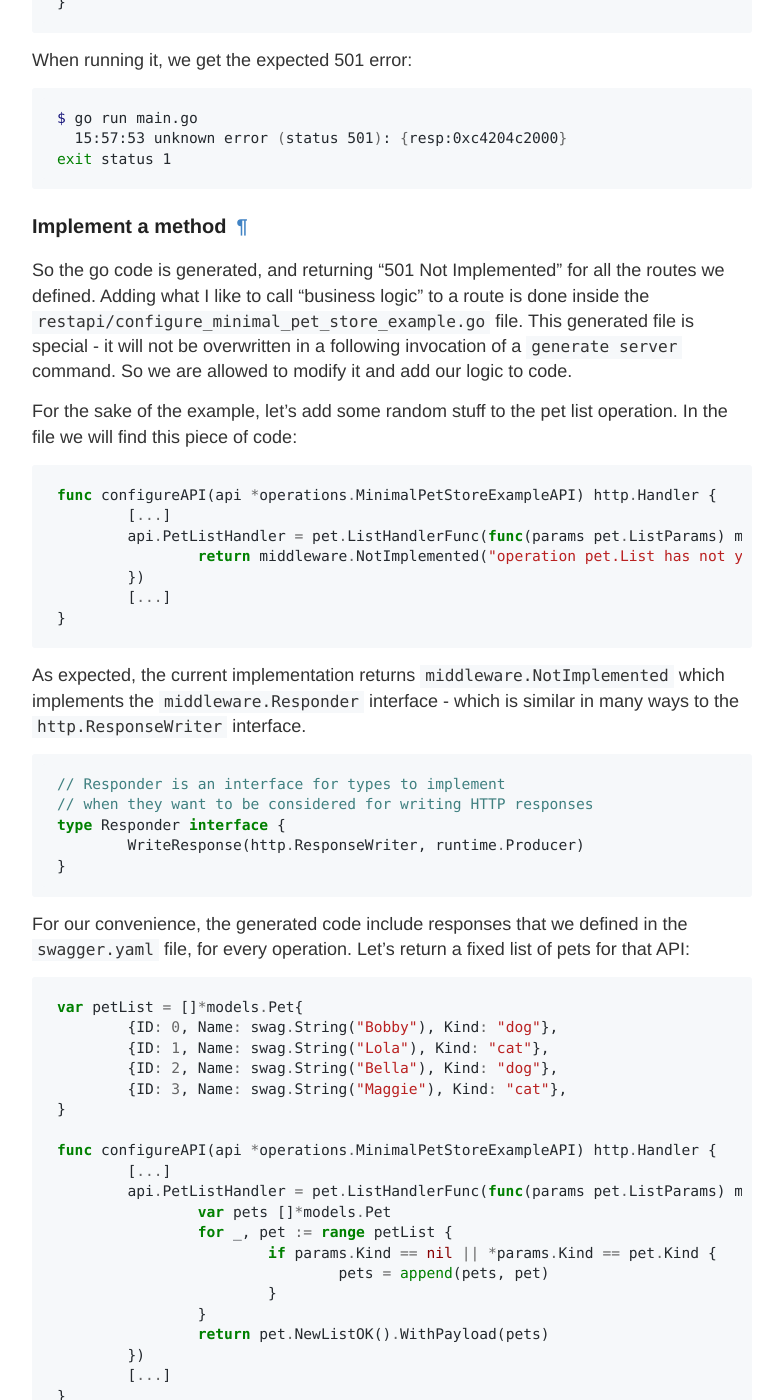
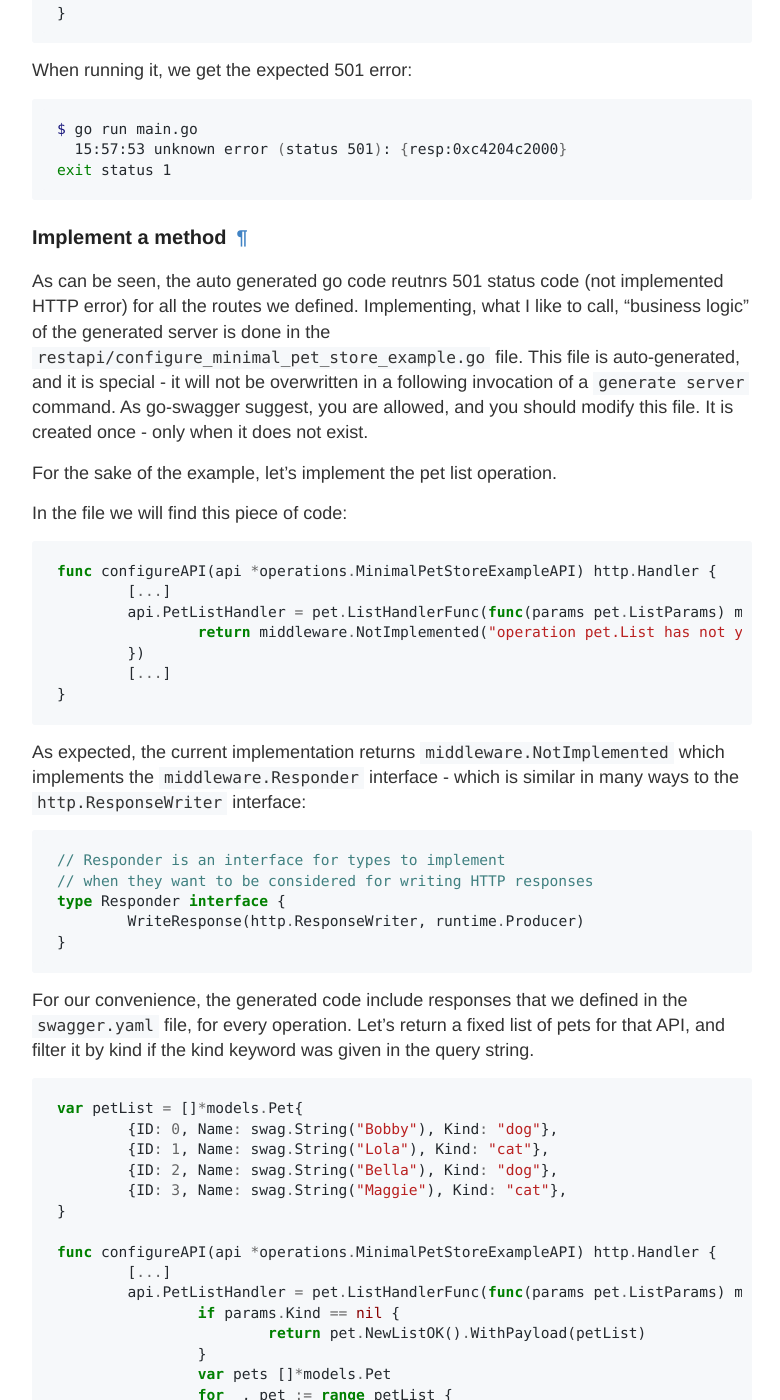
Before and after one commit to posener/posener.github.io, a Jekyll site: the page built from _posts/2018-06-16-go-swagger.md, in a window 1280 px wide and 1400 px high, scrolled down 2820 px. Shown: the whole window, without its empty margins (248-1028 px from the left). Built offline with Jekyll 4.4.1, drawn with Linux system fonts in a browser that asks for light colours; emoji names are drawn with the system emoji font; comment, search, counter and statistics services are not loaded; some of the changed text lies outside the part shown.

Commit message:
more fixes

````diff
--- a/_posts/2018-06-16-go-swagger.md
+++ b/_posts/2018-06-16-go-swagger.md
@@ -17,7 +17,7 @@ I've been following the project for a while now. It has a very high pulse, with
 branch on a daily basis. The main contributors are very responsive for issues :clap: .
 It comes with versioned releases, and provide binaries or a docker container for it's command line tool.
 
-### Example
+## Example
 
 First, follow the [docs](https://github.com/go-swagger/go-swagger/blob/master/docs/install.md) to install
 the `swagger` command.
@@ -26,8 +26,8 @@ In this example we'll use the [`swagger.yaml` from the previous post](/openapi-i
 ### Generating a Server
 
 Follow the bash commands below to see how to generate and run a Go server from a swagger file.
-The only demand for this to work is to have a `swagger.yaml` in
-the current directory and to be somewhere inside the `GOPATH`.
+The only requirements for this to work is to have a `swagger.yaml` in
+the current working directory that this directory will be somewhere inside the `GOPATH`.
 
 ```bash
 $ # Validate the swagger file
@@ -67,7 +67,7 @@ Content-Type: application/json
 Content-Length: 50
 
 "operation pet.List has not yet been implemented"
-$ # Test enforcement of scheme, create a pet without a required property name.
+$ # Test enforcement of scheme - create a pet without a required property name.
 $ curl -i http://127.0.0.1:8080/api/pets \
     -H 'content-type: application/json' \
     -d '{"kind":"cat"}'
@@ -92,7 +92,7 @@ Let's check out the client
 $ swagger generate client
 ```
 
-And create a small program that uses this client in `main.go`
+And create a small program that uses the generated client in `main.go`
 
 ```go
 package main
@@ -136,13 +136,16 @@ exit status 1
 
 ### Implement a method
 
-So the go code is generated, and returning "501 Not Implemented" for all the routes we defined.
-Adding what I like to call "business logic" to a route is done inside the `restapi/configure_minimal_pet_store_example.go`
-file.
-This generated file is special - it will not be overwritten in a following invocation of a `generate server` command.
-So we are allowed to modify it and add our logic to code.
+As can be seen, the auto generated go code reutnrs 501 status code (not implemented HTTP error) for all the routes we defined.
+Implementing, what I like to call, "business logic" of the generated server is done in the
+`restapi/configure_minimal_pet_store_example.go` file.
+This file is auto-generated, and it is special - it will not be overwritten in a following invocation of a
+`generate server` command.
+As go-swagger suggest, you are allowed, and you should modify this file. It is created once - only when it does not
+exist.
 
-For the sake of the example, let's add some random stuff to the pet list operation.
+For the sake of the example, let's implement the pet list operation.
+
 In the file we will find this piece of code:
 
 ```go
@@ -156,7 +159,7 @@ func configureAPI(api *operations.MinimalPetStoreExampleAPI) http.Handler {
 ```
 
 As expected, the current implementation returns `middleware.NotImplemented` which implements the `middleware.Responder`
-interface - which is similar in many ways to the `http.ResponseWriter` interface.
+interface - which is similar in many ways to the `http.ResponseWriter` interface:
 
 ```go
 // Responder is an interface for types to implement
@@ -167,7 +170,7 @@ type Responder interface {
 ```
 
 For our convenience, the generated code include responses that we defined in the `swagger.yaml` file, for every operation.
-Let's return a fixed list of pets for that API:
+Let's return a fixed list of pets for that API, and filter it by kind if the kind keyword was given in the query string.
 
 ```go
 var petList = []*models.Pet{
@@ -180,9 +183,12 @@ var petList = []*models.Pet{
 func configureAPI(api *operations.MinimalPetStoreExampleAPI) http.Handler {
 	[...]
 	api.PetListHandler = pet.ListHandlerFunc(func(params pet.ListParams) middleware.Responder {
+		if params.Kind == nil {
+			return pet.NewListOK().WithPayload(petList)
+		}
 		var pets []*models.Pet
 		for _, pet := range petList {
-			if params.Kind == nil || *params.Kind == pet.Kind {
+			if *params.Kind == pet.Kind {
 				pets = append(pets, pet)
 			}
 		}
@@ -208,9 +214,10 @@ $ go run main.go -kind=dog
 ## Things that can be Improved
 
 Here I listed several things that I think need to be improved.
-**I want to emphasize, the overall experience of go-swagger is great!**
+I want to emphasize, this is **my opinion**, and I think that dealing with them can make
+ **the really great go-swagger superb**.
 
-### Painful `configure_*.go`
+### 1. Painful `configure_*.go`
 
 The `restapi/configure_*.go` file, showed [above](#implement-a-method), feels kind of hackey:
  * It is an autogenerated file, that is generated only if not exists - a pretty weired behavior.
@@ -249,7 +256,7 @@ logging, tracing, etc. In this situation, Go has a standard `http.Handler` that
 code will expose.
 It is not that easy to get this handler with the current design of go-swagger.
 
-### Hard to customize client
+### 4. Hard to Consume and to Customize Generated Client
 
 The generated client works out of the box - as demonstrated in the example [above](#generating-a-client).
 Never the less, customizing the client is hard, mainly due to the fact that it uses non-standard entities.
@@ -259,15 +266,15 @@ Setting a new transport with customized HTTP client or custom URL is not a trivi
 Another issue is that the client **lacks interfaces**. When I write a package that uses a client, I need an interface
 of the client so I can mock it in the package's unittests. The generated client does not provide such interface.
 
-### Not using standard `time.Time`
+### 5. Not using standard `time.Time`
 
 For various reasons, a field that is defiend as `type: string, format: date-time` is of format `strfmt.DateTime`
 of the `github.com/go-openapi/strfmt` package and not `time.Time`.
 This requires sometimes tedious type conversion when working with other libraries which expect the standard `time.Time`.
 
-### Versioning of go-openapi libraries
+### 6. Versioning of go-openapi libraries
 
-the go-openapi libraries are not versioned and sadly sometimes break API.
+The go-openapi libraries are not versioned and sadly occasionally they break the API.
 
 ## Stay Tuned
 
````
Also changed, not shown: other parts of _posts/2018-06-16-go-swagger.md (+2 -2 lines).
